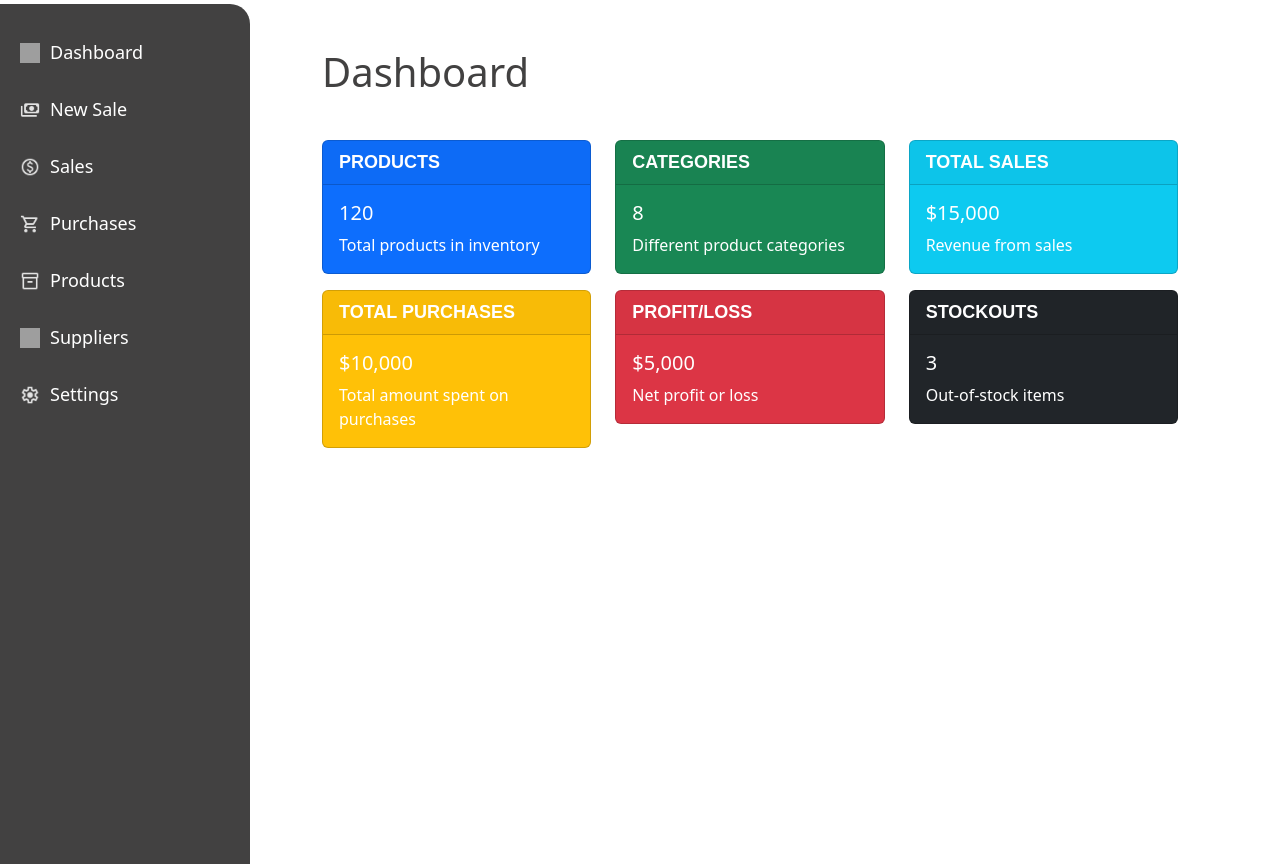
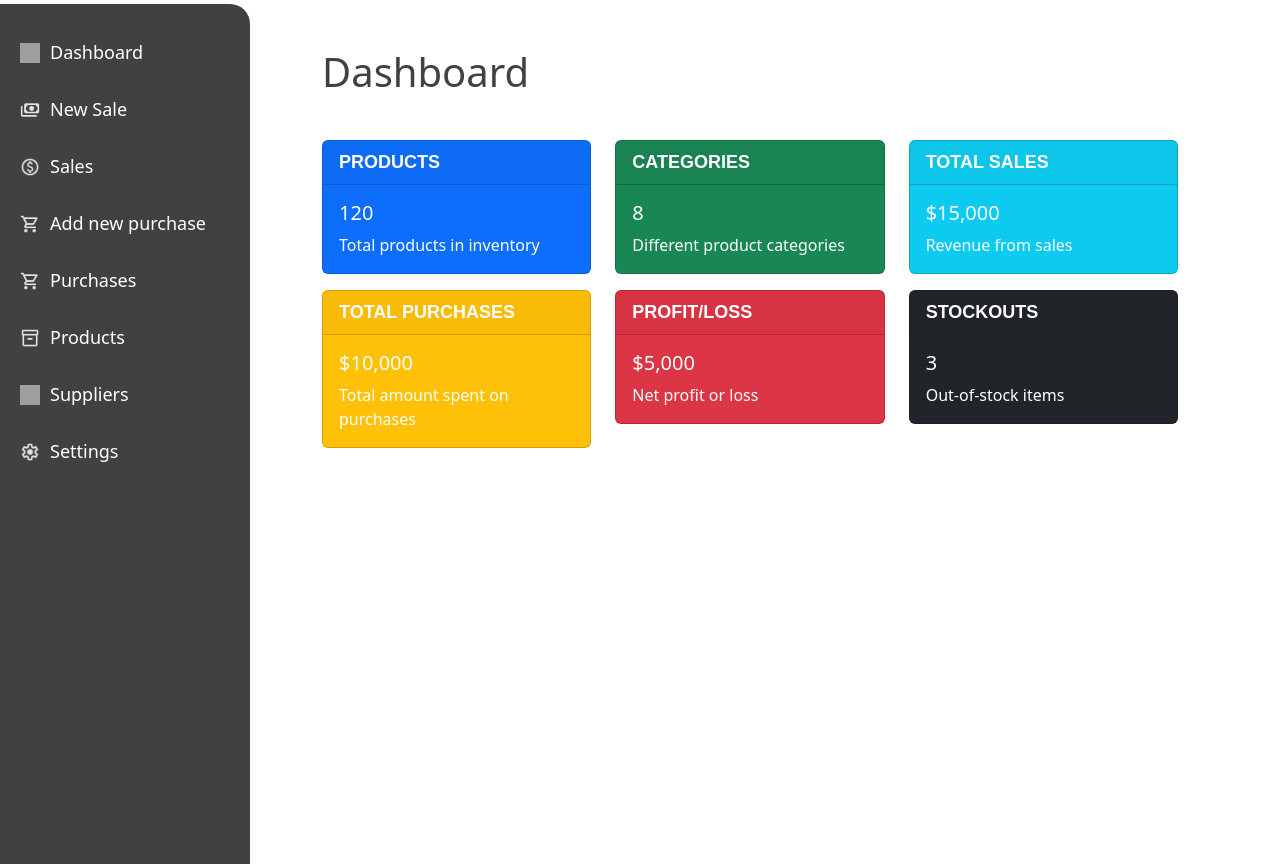
Before and after one commit to Jeremy-K-coder/Inventory-and-Sales-Manager, a Flask app: page / in a window 1280 px wide. Shown: the part 76-940 px from the top of the page. Run offline with Flask 3, Linux system fonts and the light colour scheme; a user stored in the database is signed in; some libraries are stand-ins or nearby versions; grey boxes are pictures that could not be loaded.

Commit message:
Changed purchase route from Purchases to Add new purchase in index.html

```diff
--- a/app.py
+++ b/app.py
@@ -35,13 +35,7 @@ def after_request(response):
 @login_required
 def index():
     """Show Dashboard"""
-    user_id = session["user_id"]
-    role = db.execute("SELECT role FROM users WHERE id = ?", user_id)
-
-    if request.method == "POST":
-        return render_template("index.html")
-    else:
-        return render_template("index.html")
+    return render_template("index.html")
 
 
 @app.route("/login", methods=["GET", "POST"])
@@ -142,3 +136,32 @@ def sales():
 
 if __name__ == "__main__":
     app.run(debug=True)
+
+
+@app.route("/purchase", methods=["GET", "POST"])
+def new_purchase():
+    """Register user"""
+    if request.method == "POST":
+        product = request.form.get("product")
+        product_id = db.execute("SELECT id FROM products WHERE product_name = ?", product)
+        date = request.form.get("date")
+        quantity = request.form.get("purchase_quantity")
+        purchase_price = request.form.get("purchase_price")
+        purchase_amount = quantity * purchase_price
+
+        if not product_id:
+            return apology("Please provide a product name!")
+        if not date:
+            return apology("Please provide a product category!")
+        elif not quantity:
+            return apology("Please provide the quantity purchased!")
+        elif not purchase_price:
+            return apology("Please provide the purchase price!")
+
+        try:
+            db.execute("INSERT INTO purchases (product_id, date, quantity, purchase_price, purchase_amount) VALUES (?, ?, ?, ?, ?)", product_id, date, quantity, purchase_price, purchase_amount)
+            return redirect("/")
+        except:
+            return apology("Username has already been registered!")
+    else:
+        return render_template("purchase.html")
--- a/templates/index.html
+++ b/templates/index.html
@@ -12,6 +12,7 @@
             <a href="#"><img src="https://cdn-icons-png.flaticon.com/128/1828/1828673.png" class="icon"> Dashboard</a>
             <a href="#"><img src="{{ url_for('static', filename='New sale.png') }}" class="icon"> New Sale</a>
             <a href="/sales"><img src="{{ url_for('static', filename='Sales.png') }}" class="icon">Sales</a>
+            <a href="/purchase"><img src="{{ url_for('static', filename='Purchases.png') }}" class="icon">Add new purchase</a>
             <a href="#"><img src="{{ url_for('static', filename='Purchases.png') }}" class="icon">Purchases</a>
             <a href="#"><img src="{{ url_for('static', filename='Products.png') }}" class="icon"> Products</a>
             <a href="#"><img src="{{ url_for('static', filename='Suppliers.png') }}" class="icon"> Suppliers</a>
```
Also changed, not shown: templates/purchase.html (added, +28 -0 lines), 1 other file.
